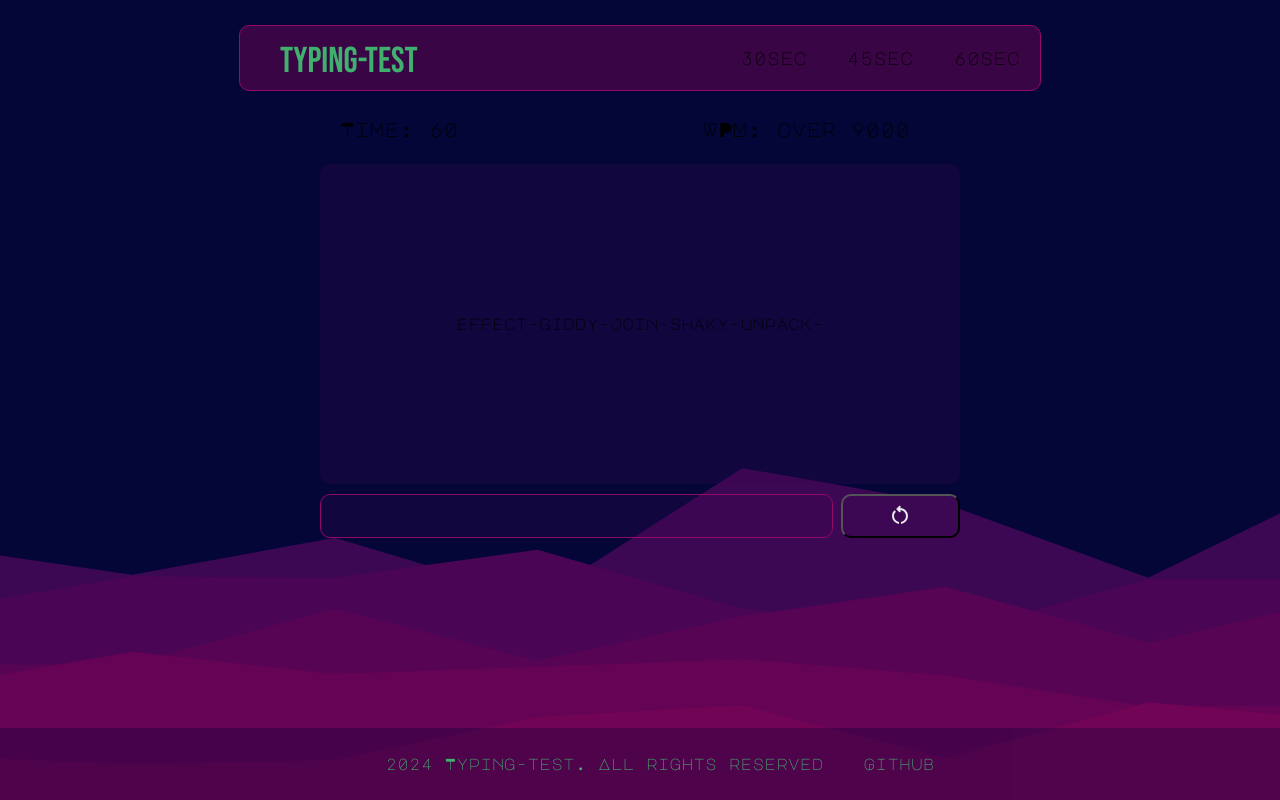
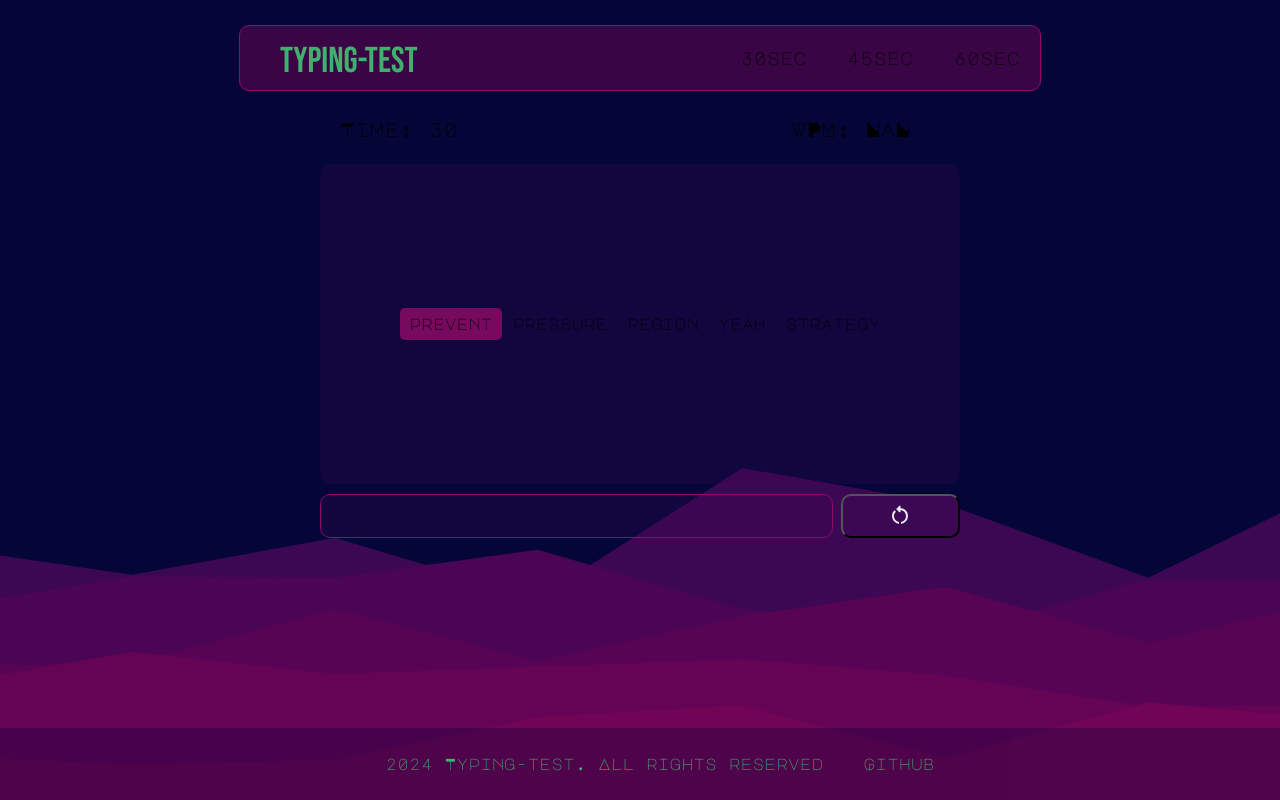
Before and after one commit to Elihu-beep/typing-test, a React (Vite) app: page / in a window 1280 px wide. Built offline with nearby package versions, Linux system fonts and the light colour scheme; a web font is replaced by a local one.

Commit message:
Updating logic, added styling for current word

```diff
--- a/src/App.css
+++ b/src/App.css
@@ -104,6 +104,19 @@ label {
   width: 40em;
   height: 20em;
   border-radius: 10px;
+  gap: 20px;
+}
+
+.currentWord {
+  background-color: rgb(145, 10, 103, 0.8);
+  border-radius: 5px;
+  margin: 10;
+  width: 110%;
+  margin-right: 10px;
+  height: 2em;
+  display: flex;
+  justify-content: center;
+  align-items: center;
 }
 
 .inputContainer {
--- a/src/assets/words.ts
+++ b/src/assets/words.ts
@@ -1,403 +1,29 @@
-export const listOfWords = [
-"crowd",
-"tomatoes",
-"button",
-"powerful",
-"love",
-"back",
-"fill",
-"scorch",
-"happen",
-"fanatical",
-"observe",
-"stew",
-"sky",
-"learn",
-"hospital",
-"messy",
-"dashing",
-"evanescent",
-"long",
-"oceanic",
-"root",
-"thunder",
-"rate",
-"dependent",
-"shade",
-"squeamish",
-"bad",
-"windy",
-"lumpy",
-"cakes",
-"snakes",
-"concentrate",
-"squeak",
-"wise",
-"possess",
-"night",
-"profuse",
-"heavy",
-"church",
-"delightful",
-"ocean",
-"receptive",
-"actually",
-"relation",
-"thin",
-"inexpensive",
-"scatter",
-"interest",
-"wire",
-"deeply",
-"thinkable",
-"stitch",
-"look",
-"trip",
-"collar",
-"lovely",
-"therapeutic",
-"changeable",
-"list",
-"puzzled",
-"join",
-"knotty",
-"automatic",
-"huge",
-"educate",
-"listen",
-"thoughtful",
-"float",
-"middle",
-"feeble",
-"laughable",
-"nest",
-"harmonious",
-"aspiring",
-"farm",
-"insect",
-"wrench",
-"seal",
-"painful",
-"crack",
-"march",
-"recess",
-"peace",
-"wanting",
-"snore",
-"rabbits",
-"uppity",
-"ill",
-"curly",
-"calculate",
-"remind",
-"bubble",
-"grieving",
-"pipe",
-"fasten",
-"frequent",
-"juice",
-"detect",
-"steep",
-"example",
-"silly",
-"contain",
-"day",
-"dolls",
-"annoying",
-"control",
-"knowing",
-"anxious",
-"wide",
-"suggestion",
-"vigorous",
-"key",
-"receive",
-"quarter",
-"yam",
-"quill",
-"risk",
-"friends",
-"shaky",
-"adamant",
-"punish",
-"quirky",
-"town",
-"anger",
-"pour",
-"macabre",
-"field",
-"overjoyed",
-"premium",
-"hapless",
-"decide",
-"tease",
-"school",
-"rough",
-"angle",
-"name",
-"crawl",
-"eggnog",
-"match",
-"circle",
-"downtown",
-"thumb",
-"puzzling",
-"itch",
-"oil",
-"wrong",
-"nebulous",
-"buzz",
-"plan",
-"knee",
-"big",
-"stem",
-"stranger",
-"fearful",
-"continue",
-"sack",
-"hydrant",
-"weight",
-"label",
-"tempt",
-"pedal",
-"spotty",
-"fork",
-"absent",
-"company",
-"tired",
-"superficial",
-"chemical",
-"coal",
-"bike",
-"seat",
-"groovy",
-"care",
-"discussion",
-"view",
-"sign",
-"nod",
-"basketball",
-"group",
-"birds",
-"earsplitting",
-"hesitant",
-"afraid",
-"grandiose",
-"robin",
-"announce",
-"certain",
-"bruise",
-"acoustics",
-"cart",
-"magic",
-"untidy",
-"minister",
-"loose",
-"jobless",
-"sense",
-"tub",
-"permit",
-"behave",
-"agree",
-"vein",
-"worried",
-"ajar",
-"omniscient",
-"monkey",
-"fog",
-"clap",
-"sneaky",
-"near",
-"lucky",
-"juvenile",
-"unpack",
-"dear",
-"stay",
-"gate",
-"command",
-"encourage",
-"effect",
-"sea",
-"quack",
-"cool",
-"economic",
-"truck",
-"new",
-"fine",
-"selection",
-"skillful",
-"waste",
-"purpose",
-"ray",
-"sand",
-"paint",
-"shrill",
-"tedious",
-"flame",
-"dream",
-"park",
-"spooky",
-"motionless",
-"memory",
-"mammoth",
-"lace",
-"rock",
-"zoom",
-"entertain",
-"drawer",
-"luxuriant",
-"rot",
-"perfect",
-"ink",
-"replace",
-"detail",
-"pies",
-"exultant",
-"empty",
-"skirt",
-"thick",
-"turn",
-"cherry",
-"rescue",
-"duck",
-"thing",
-"precede",
-"whistle",
-"party",
-"voice",
-"hover",
-"money",
-"mine",
-"signal",
-"internal",
-"sniff",
-"transport",
-"merciful",
-"cast",
-"flood",
-"ignorant",
-"determined",
-"reject",
-"rhythm",
-"staking",
-"berserk",
-"tent",
-"route",
-"addicted",
-"grey",
-"screw",
-"rigid",
-"insurance",
-"steel",
-"odd",
-"sloppy",
-"daughter",
-"stop",
-"giant",
-"current",
-"mysterious",
-"billowy",
-"soup",
-"hysterical",
-"roof",
-"mend",
-"alarm",
-"hot",
-"gullible",
-"walk",
-"stimulating",
-"recognise",
-"zippy",
-"massive",
-"frame",
-"bewildered",
-"expand",
-"spy",
-"neighborly",
-"giddy",
-"order",
-"enchanting",
-"pleasant",
-"hollow",
-"secretive",
-"interfere",
-"right",
-"solid",
-"provide",
-"assorted",
-"fretful",
-"boundless",
-"pickle",
-"telling",
-"whole",
-"camera",
-"rambunctious",
-"retire",
-"verdant",
-"scattered",
-"dance",
-"system",
-"rinse",
-"found",
-"cobweb",
-"edge",
-"eight",
-"advise",
-"meddle",
-"pull",
-"support",
-"meek",
-"bait",
-"rustic",
-"pollution",
-"toe",
-"feeling",
-"rod",
-"repair",
-"possessive",
-"puffy",
-"fuel",
-"rose",
-"straw",
-"cat",
-"towering",
-"stove",
-"panoramic",
-"reading",
-"old",
-"writer",
-"left",
-"ragged",
-"endurable",
-"poised",
-"uncle",
-"loutish",
-"marked",
-"tow",
-"beef",
-"savory",
-"yellow",
-"purring",
-"design",
-"cactus",
-"cruel",
-"angry",
-"print",
-"proud",
-"butter",
-"increase",
-"car",
-"cats",
-"delicate",
-"cattle",
-"loss",
-"grin",
-"scissors",
-"admire",
-"horrible",
-"boring",
-"ladybug",
-"point",
-"fit",
-"feigned",
-"compete"]
+export const words = [
+    "ready", "stage", "whole", "wind", "phone", "door", "partner", "fill", "leg", "job", "lay",
+    "ten", "many", "several", "position", "science", "worker", "experience", "knowledge", "surface",
+    "short", "security", "most", "various", "figure", "glass", "pattern", "coach", "hard", "nearly",
+    "spring", "four", "specific", "individual", "successful", "start", "early", "never", "teacher",
+    "field", "middle", "throughout", "begin", "form", "feel", "difference", "citizen", "analysis",
+    "although", "scene", "series", "power", "religious", "mother", "he", "table", "politics", "past",
+    "today", "same", "maybe", "right", "share", "truth", "big", "military", "admit", "language", "adult",
+    "red", "pay", "quality", "cup", "daughter", "player", "area", "stay", "poor", "chance", "color",
+    "last", "mention", "small", "summer", "all", "sound", "officer", "interesting", "even", "buy",
+    "west", "program", "air", "hit", "yourself", "discuss", "method", "necessary", "hospital", "wrong",
+    "just", "boy", "research", "while", "short", "far", "total", "tonight", "that", "peace", "put",
+    "simply", "raise", "culture", "watch", "body", "director", "central", "term", "relationship",
+    "who", "society", "economic", "senior", "third", "author", "message", "understand", "town", "laugh",
+    "strategy", "left", "reveal", "station", "record", "modern", "store", "child", "walk", "friend",
+    "suffer", "blue", "sign", "include", "seven", "game", "debate", "cup", "above", "role", "share",
+    "prepare", "meet", "gun", "really", "yeah", "nearly", "create", "claim", "very", "outside",
+    "another", "attention", "reduce", "choose", "present", "marriage", "prevent", "institution",
+    "argue", "both", "during", "quality", "house", "dog", "long", "thank", "school", "effect",
+    "series", "maintain", "east", "seat", "forward", "pressure", "clear", "attack", "feeling",
+    "decision", "conference", "huge", "successful", "fly", "rate", "tough", "your", "professional",
+    "common", "lawyer", "available", "forget", "death", "idea", "total", "president", "year", "cultural",
+    "push", "little", "better", "free", "fall", "parent", "natural", "goal", "structure", "thus",
+    "evening", "space", "example", "source", "fund", "region", "suggest", "trade", "entire", "road",
+    "general", "daughter", "because", "prevent", "her", "garden", "thought", "but", "personal",
+    "animal", "simply", "stay", "perform", "real", "listen", "grow", "action", "community", "my",
+    "ball", "news", "condition", "training", "event", "scene", "each", "public", "deep", "realize",
+    "significant", "occur", "language", "brother", "sometimes", "hundred", "point", "strategy",
+    "system", "raise", "police", "general", "policy", "bank", "show", "prepare", "full" ]
--- a/src/components/content.tsx
+++ b/src/components/content.tsx
@@ -1,31 +1,9 @@
 import { useEffect, useState } from "react";
-import { listOfWords } from "../assets/words";
+import { words } from "../assets/words";
+import { shuffle } from "../shuffle";
+import { ResetButton } from "./resetButton";
 
-
-const words = listOfWords
-
-  const shuffle = (arr) => {
-    let currentIndex = words.length
-    while (currentIndex != 0) {
-      let randomInxed = Math.floor(Math.random() * currentIndex)
-      currentIndex--;
-
-      [arr[currentIndex], arr[randomInxed]] = [
-        arr[randomInxed], arr[currentIndex]
-      ]
-    }
-
-  }
-
-  shuffle(words)
-
-const ResetButton = () => {
-    return (
-      <button className="resetButton">
-        <svg xmlns="http://www.w3.org/2000/svg" height="24px" viewBox="0 -960 960 960" width="24px" fill="#e8eaed"><path d="M440-122q-121-15-200.5-105.5T160-440q0-66 26-126.5T260-672l57 57q-38 34-57.5 79T240-440q0 88 56 155.5T440-202v80Zm80 0v-80q87-16 143.5-83T720-440q0-100-70-170t-170-70h-3l44 44-56 56-140-140 140-140 56 56-44 44h3q134 0 227 93t93 227q0 121-79.5 211.5T520-122Z"/></svg>
-      </button>
-    );
-  };
+shuffle(words)
 
 export function Content() {
     const firstWords = words.slice(0,5)
@@ -33,14 +11,36 @@ export function Content() {
     const [currentIndex] = useState(0)
     const [typedWords, setTypedWords] = useState([])
     const [testWords, setTestWords]  = useState([])
+    const [time, setTime] = useState(30)
+    const [isActive, setIsActive] = useState(false)
+    const [elapsedTime, setElapsedTime] = useState(0)
 
     const handleChange = (e) => {
+      if (time != 0){
         setValue(e.target.value)
+      }
+
     }
 
     useEffect(() => {
+      let interval = null;
+      if (isActive && time > 0) {
+          interval = setInterval(() => {
+              setTime((prevTime) => prevTime - 1);
+          }, 1000);
+          setElapsedTime((elapsedTime) => elapsedTime + 1)
+          console.log(elapsedTime)
+      } else if (time <= 0) {
+          setIsActive(false);
+          clearInterval(interval);
+      }
+      return () => clearInterval(interval);
+  }, [isActive, time]);
 
-        setTestWords(firstWords)
+    useEffect(() => {
+      setTestWords(firstWords)
+
+      addEventListener("keypress", (e) => {setIsActive(true)})
 
         const handleKeyDown = (e) => {
             if (e.keyCode === 32) {
@@ -87,13 +87,13 @@ export function Content() {
         <main>
             <div className="Layout">
                 <div className="Stats">
-                    <p>Time: 60</p>
-                    <p>WPM: over 9000</p>
+                    <p>Time: {time}</p>
+                    <p>WPM: {Math.round(typedWords.length / elapsedTime * 60)}</p>
                 </div>
                 <div className="CurrentWords">
                     {testWords.map((word, index) => (
                         <div key={index} className={"words"}>
-                            {word + "-"}
+                            <div className={index === 0 ? "currentWord" : ""}>{word}</div>
                         </div>
                 ))}
                 </div>
--- a/src/components/header.tsx
+++ b/src/components/header.tsx
@@ -1,5 +1,8 @@
+import { Component } from "react"
+
 
 export function Header() {
+
     return(
         <header>
         <nav className='AppNav'>
--- /dev/null
+++ b/src/components/resetButton.tsx
@@ -0,0 +1,9 @@
+
+export const ResetButton = () => {
+    return (
+      //onclick
+      <button className="resetButton">
+        <svg xmlns="http://www.w3.org/2000/svg" height="24px" viewBox="0 -960 960 960" width="24px" fill="#e8eaed"><path d="M440-122q-121-15-200.5-105.5T160-440q0-66 26-126.5T260-672l57 57q-38 34-57.5 79T240-440q0 88 56 155.5T440-202v80Zm80 0v-80q87-16 143.5-83T720-440q0-100-70-170t-170-70h-3l44 44-56 56-140-140 140-140 56 56-44 44h3q134 0 227 93t93 227q0 121-79.5 211.5T520-122Z"/></svg>
+      </button>
+    );
+  };
--- /dev/null
+++ b/src/shuffle.ts
@@ -0,0 +1,13 @@
+
+export const shuffle = (arr) => {
+    let currentIndex = arr.length
+    while (currentIndex != 0) {
+      let randomInxed = Math.floor(Math.random() * currentIndex)
+      currentIndex--;
+
+      [arr[currentIndex], arr[randomInxed]] = [
+        arr[randomInxed], arr[currentIndex]
+      ]
+    }
+
+  }
```
